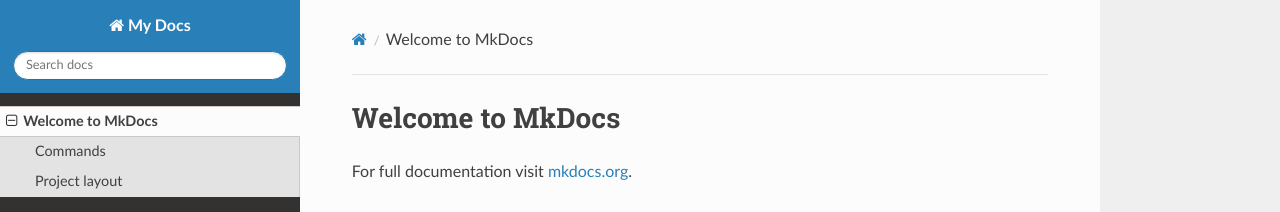
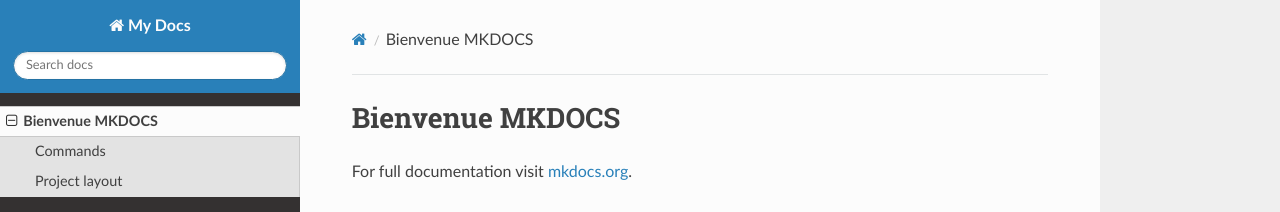
Before and after one commit to wasshm/ProjetMKDOC, an MkDocs documentation site: the page built from docs/index.md, in a window 1280 px wide. Shown: the top 212 px of the page. Built offline with MkDocs 1.6.1, drawn with Linux system fonts in a browser that asks for light colours; nearby versions of some CDN libraries.

Commit message:
Modif Bienvenue

```diff
--- a/docs/index.md
+++ b/docs/index.md
@@ -1,4 +1,4 @@
-# Welcome to MkDocs
+# Bienvenue MKDOCS
 
 For full documentation visit [mkdocs.org](https://www.mkdocs.org).
 
```
